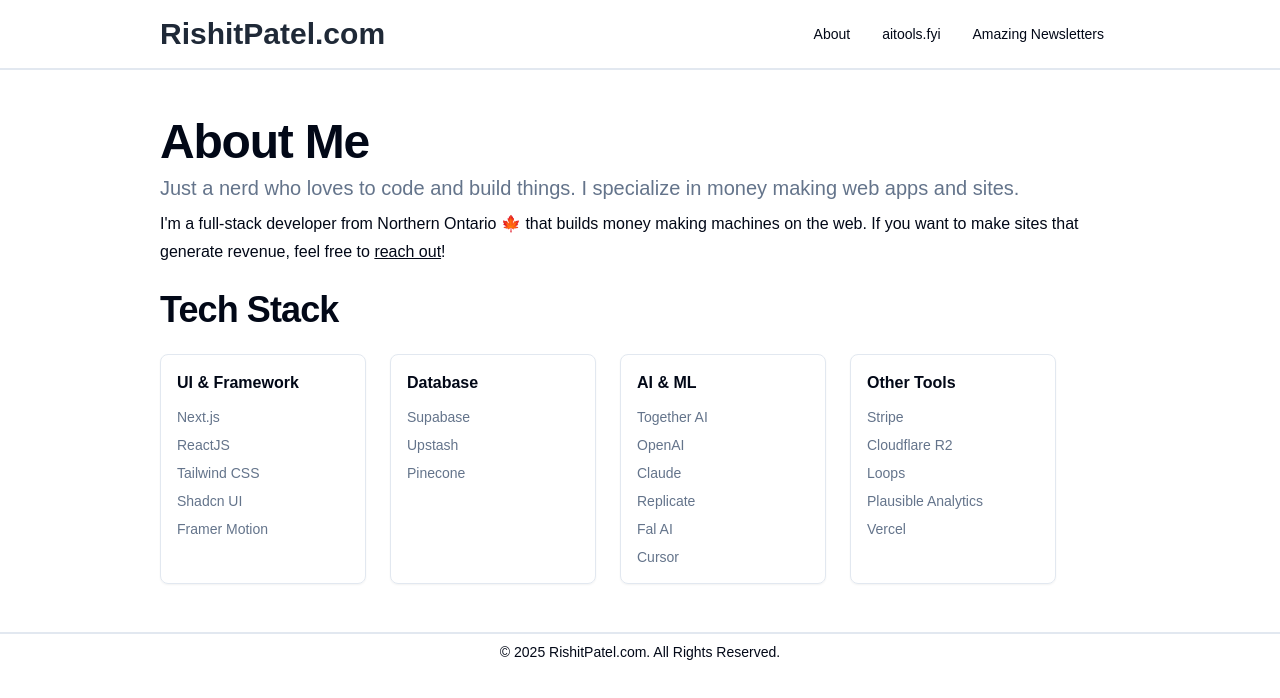
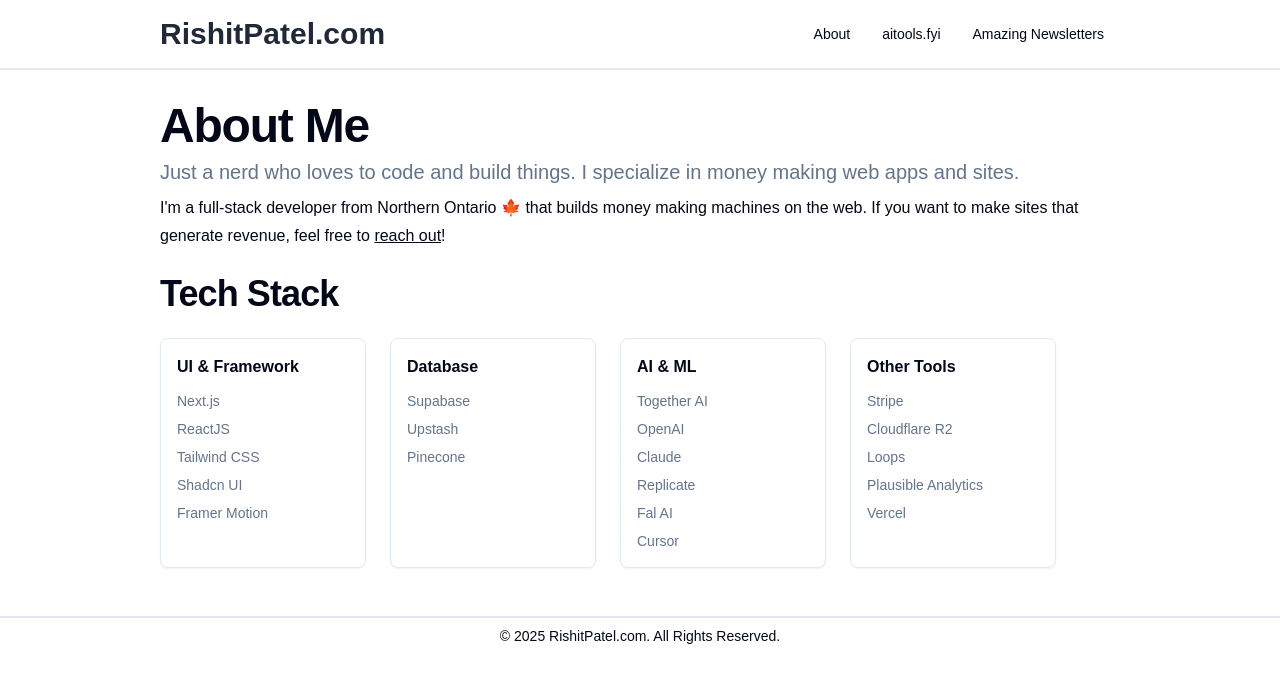
Before and after one commit to imrishit98/rishitpatel.com, a Next.js app: page /about in a window 1280 px wide. Shown: the top 698 px of the page. Built offline with nearby package versions, Linux system fonts and the light colour scheme; a web font is replaced by a local one.

Commit message:
Update AboutPage container padding in AboutPage component

```diff
--- a/src/app/about/page.js
+++ b/src/app/about/page.js
@@ -12,7 +12,7 @@ export const metadata = {
 
 export default function AboutPage() {
   return (
-    <Container className='pt-6 pb-12'>
+    <Container className='pt-2 pb-12'>
       <AboutHero />
       <Skills />
     </Container>
```
